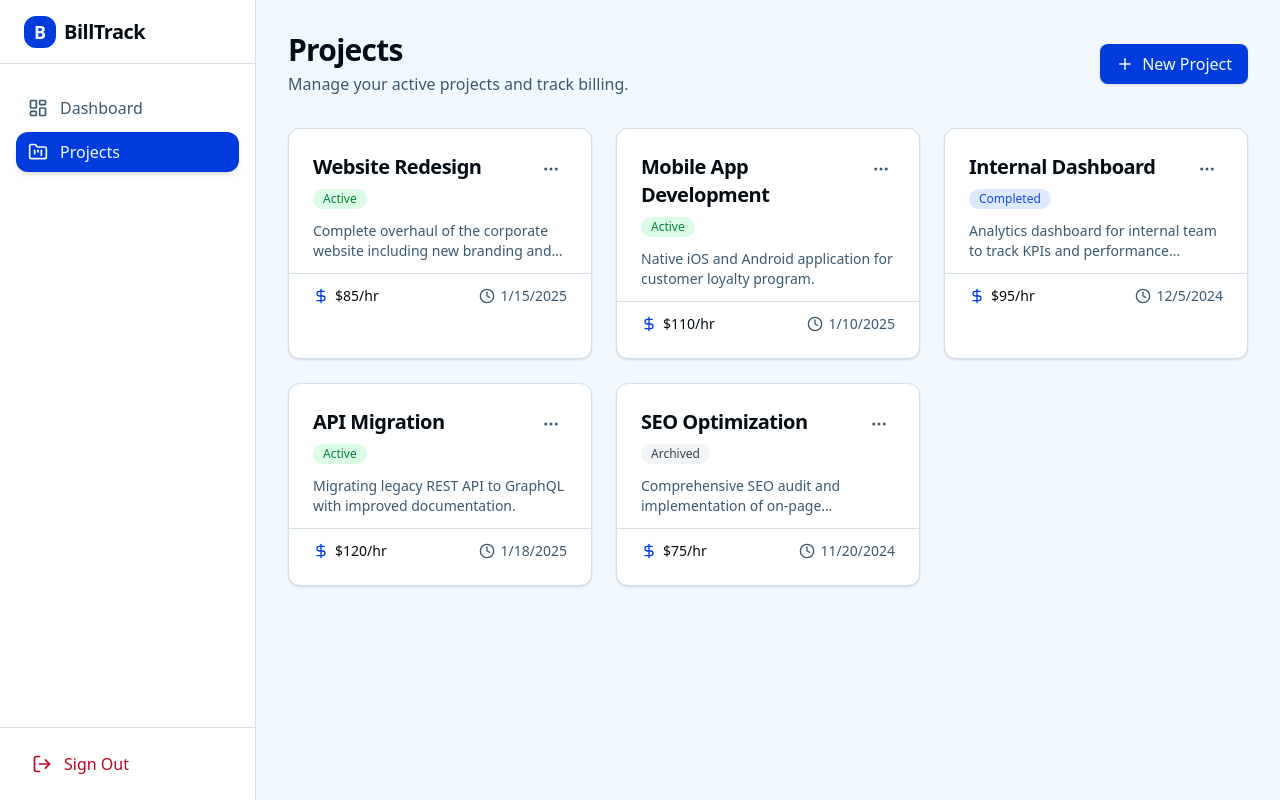
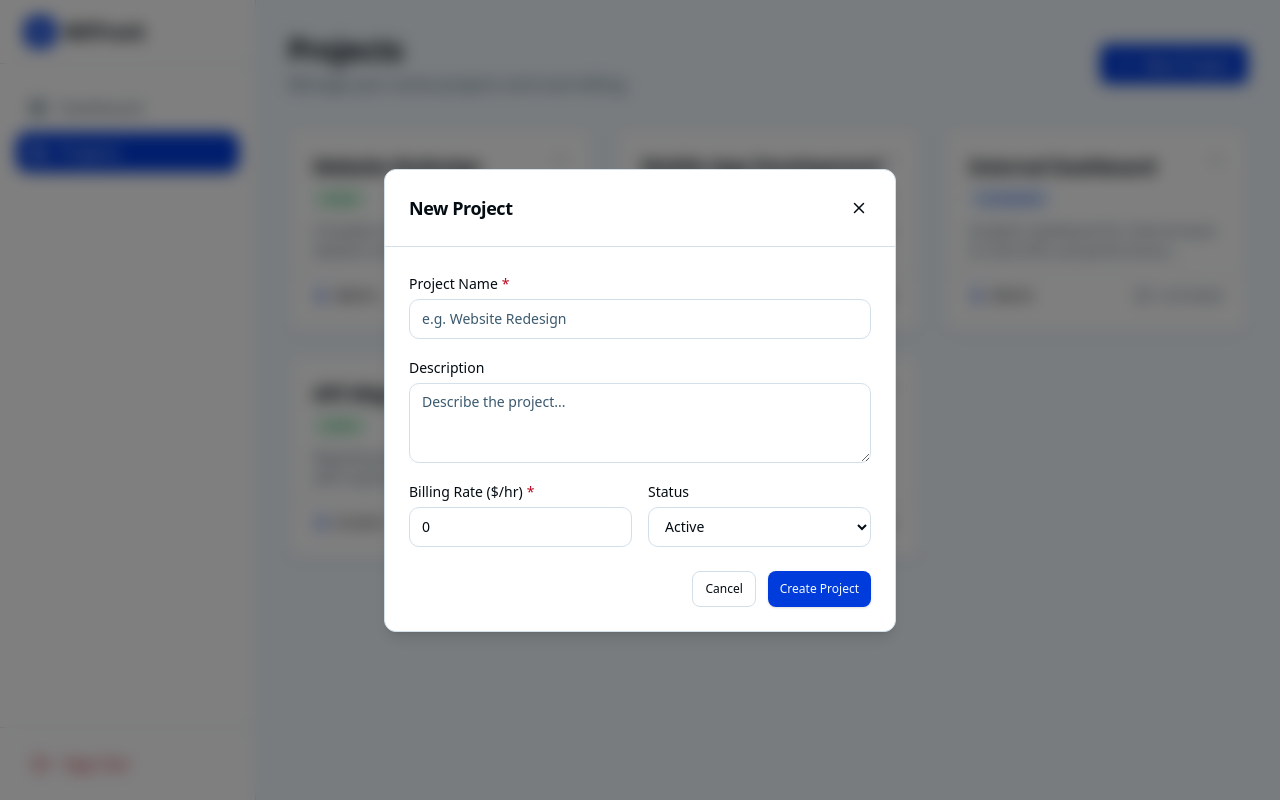
Before and after one commit to kashifsoh678/project-billing-trackor-app, a Next.js app: page /projects in a window 1280 px wide. Both pictures are taken after a click on the button "New Project". Built offline with nearby package versions, Linux system fonts and the light colour scheme.

Commit message:
feat: Add project form component and implement edit/archive actions with a dropdown menu on project cards.

```diff
--- a/src/app/(dashboard)/projects/page.tsx
+++ b/src/app/(dashboard)/projects/page.tsx
@@ -1,9 +1,20 @@
 'use client'
 
-import React from 'react'
+import React, { useState } from 'react'
 import { Plus } from 'lucide-react'
 import { Button } from '@/components/ui/button'
 import ProjectCard from '@/components/projects/project-card'
+import Modal from '@/components/ui/modal'
+import ProjectForm from '@/components/projects/project-form'
+
+interface Project {
+    id: string
+    name: string
+    description: string
+    billing_rate: number
+    status: 'active' | 'completed' | 'archived'
+    created_at: string
+}
 
 const MOCK_PROJECTS = [
     {
@@ -49,6 +60,50 @@ const MOCK_PROJECTS = [
 ]
 
 export default function ProjectsPage() {
+    const [projects, setProjects] = useState<Project[]>(MOCK_PROJECTS)
+    const [isModalOpen, setIsModalOpen] = useState(false)
+    const [editingProject, setEditingProject] = useState<Project | null>(null)
+
+    // eslint-disable-next-line @typescript-eslint/no-explicit-any
+    const handleSaveProject = (data: any) => {
+        if (editingProject) {
+            // Update
+            const updatedProjects = projects.map(p =>
+                p.id === editingProject.id
+                    ? { ...p, ...data }
+                    : p
+            )
+            setProjects(updatedProjects)
+        } else {
+            // Create
+            const newProject: Project = {
+                id: Math.random().toString(36).substr(2, 9),
+                created_at: new Date().toISOString(),
+                status: 'active',
+                ...data,
+            }
+            setProjects([newProject, ...projects])
+        }
+        setIsModalOpen(false)
+        setEditingProject(null)
+    }
+
+    const handleEditProject = (project: Project) => {
+        setEditingProject(project)
+        setIsModalOpen(true)
+    }
+
+    const handleArchiveProject = (project: Project) => {
+        if (confirm('Are you sure you want to archive this project?')) {
+            const updatedProjects = projects.map(p =>
+                p.id === project.id
+                    ? { ...p, status: 'archived' as const }
+                    : p
+            )
+            setProjects(updatedProjects)
+        }
+    }
+
     return (
         <div className="space-y-8">
             <div className="flex flex-col sm:flex-row sm:items-center justify-between gap-4">
@@ -58,17 +113,46 @@ export default function ProjectsPage() {
                         Manage your active projects and track billing.
                     </p>
                 </div>
-                <Button className="gap-2">
+                <Button
+                    className="gap-2"
+                    onClick={() => {
+                        setEditingProject(null)
+                        setIsModalOpen(true)
+                    }}
+                >
                     <Plus size={18} />
                     New Project
                 </Button>
             </div>
 
             <div className="grid grid-cols-1 md:grid-cols-2 lg:grid-cols-3 gap-6">
-                {MOCK_PROJECTS.map((project) => (
-                    <ProjectCard key={project.id} project={project} />
+                {projects.map((project) => (
+                    <ProjectCard
+                        key={project.id}
+                        project={project}
+                        onEdit={handleEditProject}
+                        onArchive={handleArchiveProject}
+                    />
                 ))}
             </div>
+
+            <Modal
+                isOpen={isModalOpen}
+                onClose={() => {
+                    setIsModalOpen(false)
+                    setEditingProject(null)
+                }}
+                title={editingProject ? "Edit Project" : "New Project"}
+            >
+                <ProjectForm
+                    initialData={editingProject || undefined}
+                    onSubmit={handleSaveProject}
+                    onCancel={() => {
+                        setIsModalOpen(false)
+                        setEditingProject(null)
+                    }}
+                />
+            </Modal>
         </div>
     )
 }
--- a/src/components/projects/project-card.tsx
+++ b/src/components/projects/project-card.tsx
@@ -13,7 +13,26 @@ interface Project {
     created_at: string
 }
 
-const ProjectCard = ({ project }: { project: Project }) => {
+interface ProjectCardProps {
+    project: Project
+    onEdit: (project: Project) => void
+    onArchive: (project: Project) => void
+}
+
+const ProjectCard = ({ project, onEdit, onArchive }: ProjectCardProps) => {
+    const [showMenu, setShowMenu] = React.useState(false)
+    const menuRef = React.useRef<HTMLDivElement>(null)
+
+    React.useEffect(() => {
+        const handleClickOutside = (event: MouseEvent) => {
+            if (menuRef.current && !menuRef.current.contains(event.target as Node)) {
+                setShowMenu(false)
+            }
+        }
+        document.addEventListener('mousedown', handleClickOutside)
+        return () => document.removeEventListener('mousedown', handleClickOutside)
+    }, [])
+
     const statusColors = {
         active: 'bg-green-100 text-green-700 dark:bg-green-900/30 dark:text-green-400',
         completed: 'bg-blue-100 text-blue-700 dark:bg-blue-900/30 dark:text-blue-400',
@@ -21,7 +40,8 @@ const ProjectCard = ({ project }: { project: Project }) => {
     }
 
     return (
-        <Link href={`/projects/${project.id}`} className="block group">
+        <div className="relative group block h-full">
+            <Link href={`/projects/${project.id}`} className="block h-full">
                 <Card className="h-full transition-all duration-200 hover:shadow-md hover:border-primary/50">
                     <CardHeader className="pb-3">
                         <div className="flex justify-between items-start gap-4">
@@ -36,9 +56,6 @@ const ProjectCard = ({ project }: { project: Project }) => {
                                     {project.status}
                                 </div>
                             </div>
-                        <Button variant="ghost" size="sm" className="h-8 w-8 p-0 text-muted-foreground">
-                            <MoreHorizontal size={18} />
-                        </Button>
                         </div>
                     </CardHeader>
                     <CardContent className="pb-3">
@@ -58,6 +75,48 @@ const ProjectCard = ({ project }: { project: Project }) => {
                     </CardFooter>
                 </Card>
             </Link>
+
+            <div className="absolute top-4 right-4 z-10" ref={menuRef}>
+                <Button
+                    variant="ghost"
+                    size="sm"
+                    className="h-8 w-8 p-0 text-muted-foreground hover:bg-muted"
+                    onClick={(e) => {
+                        e.preventDefault()
+                        setShowMenu(!showMenu)
+                    }}
+                >
+                    <MoreHorizontal size={18} />
+                </Button>
+
+                {showMenu && (
+                    <div className="absolute right-0 mt-1 w-32 rounded-md border bg-popover text-popover-foreground shadow-md outline-none animate-in fade-in-0 zoom-in-95">
+                        <div className="flex flex-col py-1">
+                            <button
+                                className="relative flex w-full cursor-default select-none items-center rounded-sm px-2 py-1.5 text-sm outline-none hover:bg-accent hover:text-accent-foreground text-left"
+                                onClick={(e) => {
+                                    e.preventDefault()
+                                    onEdit(project)
+                                    setShowMenu(false)
+                                }}
+                            >
+                                Edit
+                            </button>
+                            <button
+                                className="relative flex w-full cursor-default select-none items-center rounded-sm px-2 py-1.5 text-sm outline-none hover:bg-accent hover:text-accent-foreground text-left text-destructive"
+                                onClick={(e) => {
+                                    e.preventDefault()
+                                    onArchive(project)
+                                    setShowMenu(false)
+                                }}
+                            >
+                                Archive
+                            </button>
+                        </div>
+                    </div>
+                )}
+            </div>
+        </div>
     )
 }
 
--- /dev/null
+++ b/src/components/projects/project-form.tsx
@@ -0,0 +1,102 @@
+'use client'
+
+import { Button } from '@/components/ui/button'
+import { Input } from '@/components/ui/input'
+import { Textarea } from '@/components/ui/textarea'
+import { zodResolver } from '@hookform/resolvers/zod'
+import { useForm } from 'react-hook-form'
+import * as z from 'zod'
+
+const projectSchema = z.object({
+    name: z.string().min(1, 'Project name is required'),
+    description: z.string().optional(),
+    billing_rate: z.coerce.number().min(0, 'Billing rate must be positive'),
+    status: z.enum(['active', 'completed', 'archived']).default('active'),
+})
+
+type ProjectFormValues = z.infer<typeof projectSchema>
+
+interface ProjectFormProps {
+    initialData?: ProjectFormValues
+    onSubmit: (data: ProjectFormValues) => void
+    onCancel?: () => void
+}
+
+const ProjectForm = ({ initialData, onSubmit, onCancel }: ProjectFormProps) => {
+    const {
+        register,
+        handleSubmit,
+        formState: { errors, isSubmitting },
+    } = useForm<ProjectFormValues>({
+        // @ts-expect-error - zodResolver type mismatch with coerce.number()
+        resolver: zodResolver(projectSchema),
+        defaultValues: initialData || {
+            name: '',
+            description: '',
+            billing_rate: 0,
+            status: 'active',
+        },
+    })
+
+    const handleFormSubmit = async (data: ProjectFormValues) => {
+        // Mock submission delay
+        await new Promise((resolve) => setTimeout(resolve, 500))
+        onSubmit(data)
+    }
+
+    return (
+        // eslint-disable-next-line @typescript-eslint/no-explicit-any
+        <form onSubmit={handleSubmit(handleFormSubmit as any)} className="space-y-4">
+            <Input
+                label="Project Name"
+                placeholder="e.g. Website Redesign"
+                error={errors.name?.message}
+                required
+                {...register('name')}
+            />
+
+            <Textarea
+                label="Description"
+                placeholder="Describe the project..."
+                error={errors.description?.message}
+                {...register('description')}
+            />
+
+            <div className="grid grid-cols-2 gap-4">
+                <Input
+                    label="Billing Rate ($/hr)"
+                    type="number"
+                    step="0.01"
+                    error={errors.billing_rate?.message}
+                    required
+                    {...register('billing_rate')}
+                />
+
+                <div className="space-y-1.5">
+                    <label className="text-sm font-medium leading-none">Status</label>
+                    <select
+                        className="flex h-10 w-full rounded-md border border-input bg-white px-3 py-2 text-sm ring-offset-background file:border-0 file:bg-transparent file:text-sm file:font-medium placeholder:text-muted-foreground focus-visible:outline-none focus-visible:ring-2 focus-visible:ring-ring focus-visible:ring-offset-2 disabled:cursor-not-allowed disabled:opacity-50 mt-1"
+                        {...register('status')}
+                    >
+                        <option value="active">Active</option>
+                        <option value="completed">Completed</option>
+                        <option value="archived">Archived</option>
+                    </select>
+                </div>
+            </div>
+
+            <div className="flex gap-3 justify-end pt-2">
+                {onCancel && (
+                    <Button type="button" size='sm' variant="outline" onClick={onCancel}>
+                        Cancel
+                    </Button>
+                )}
+                <Button type="submit" size='sm' disabled={isSubmitting}>
+                    {initialData ? 'Update Project' : 'Create Project'}
+                </Button>
+            </div>
+        </form>
+    )
+}
+
+export default ProjectForm
```
Lines whose indentation alone changed are shown as unchanged.
